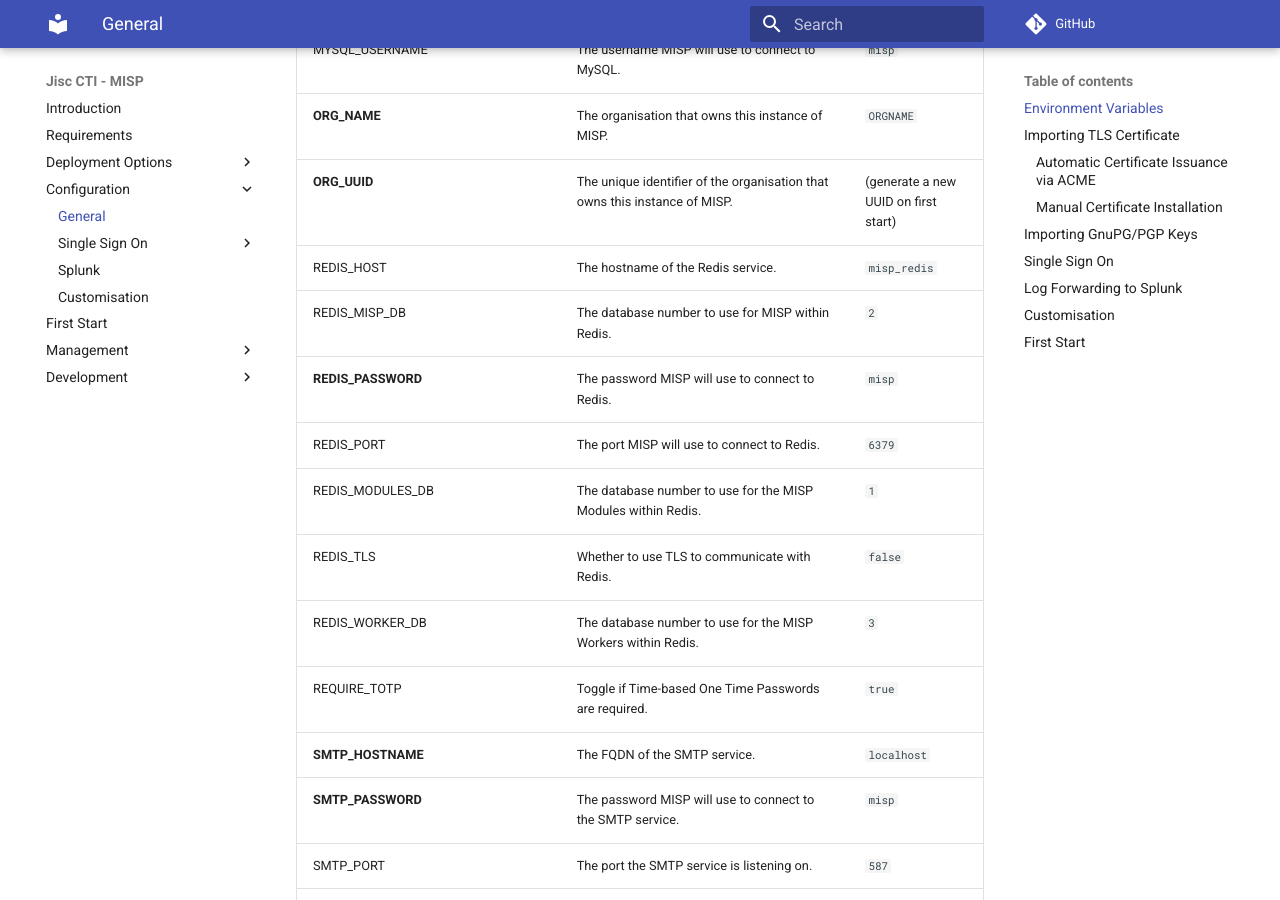
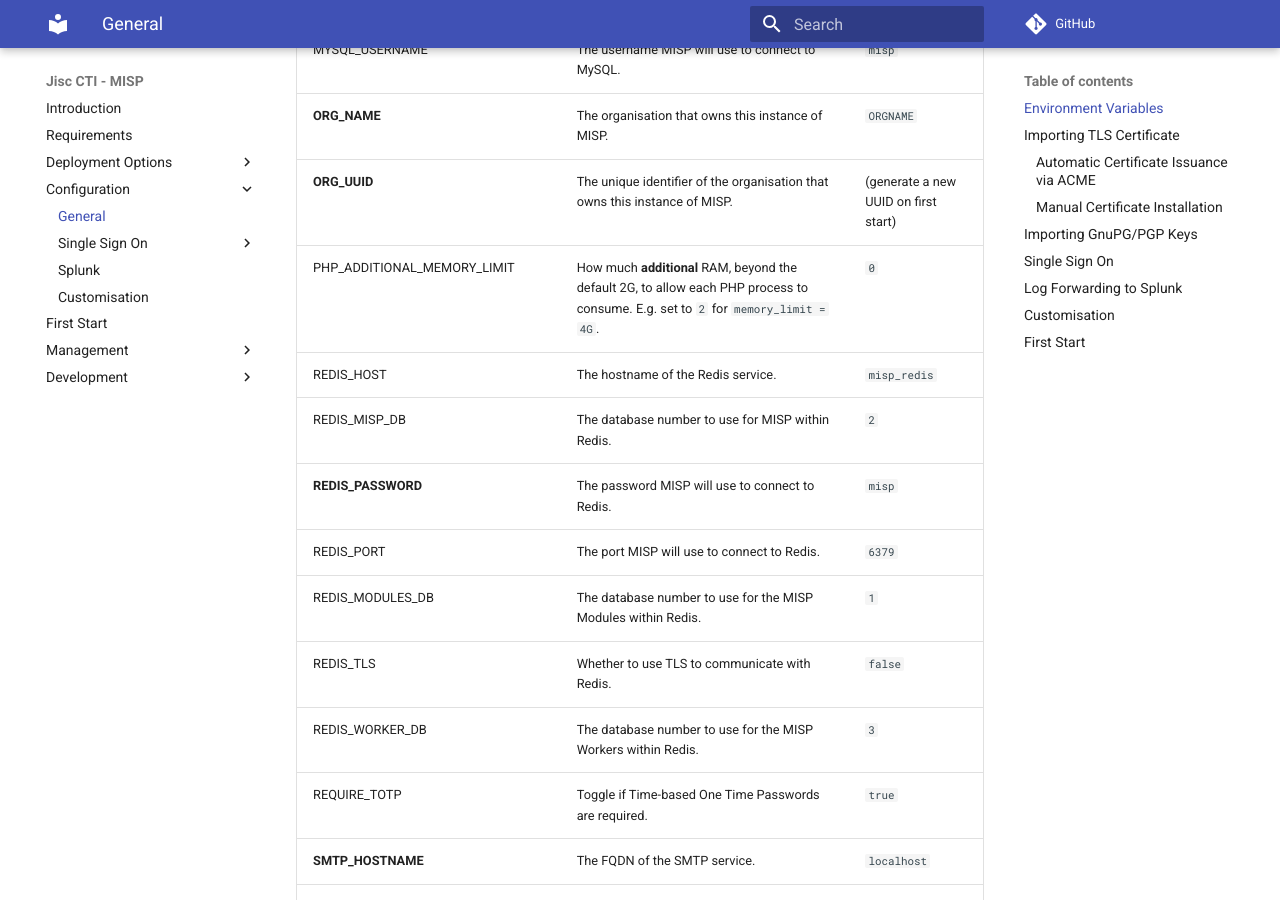
Before and after one commit to JiscCTI/misp-docker, an MkDocs documentation site: the page built from pages/configuration/general.md, in a window 1280 px wide and 900 px high, scrolled down 1752 px. Built offline with MkDocs 1.6.1 and Material for MkDocs 9.7.7, drawn with Linux system fonts in a browser that asks for light colours; comment, search, counter and statistics services are not loaded.

Commit message:
feat: make php memory_limit configurable

```diff
--- a/pages/configuration/general.md
+++ b/pages/configuration/general.md
@@ -50,6 +50,7 @@ hexadecimal password.
 | MYSQL_USERNAME | The username MISP will use to connect to MySQL. | `misp` |
 | **ORG_NAME** | The organisation that owns this instance of MISP. | `ORGNAME` |
 | **ORG_UUID** | The unique identifier of the organisation that owns this instance of MISP. | (generate a new UUID on first start) |
+| PHP_ADDITIONAL_MEMORY_LIMIT | How much **additional** RAM, beyond the default 2G, to allow each PHP process to consume. E.g. set to `2` for `memory_limit = 4G`. | `0` |
 | REDIS_HOST | The hostname of the Redis service. | `misp_redis` |
 | REDIS_MISP_DB | The database number to use for MISP within Redis. | `2` |
 | **REDIS_PASSWORD** | The password MISP will use to connect to Redis. | `misp` |
```
Also changed, not shown: 2 other files.
